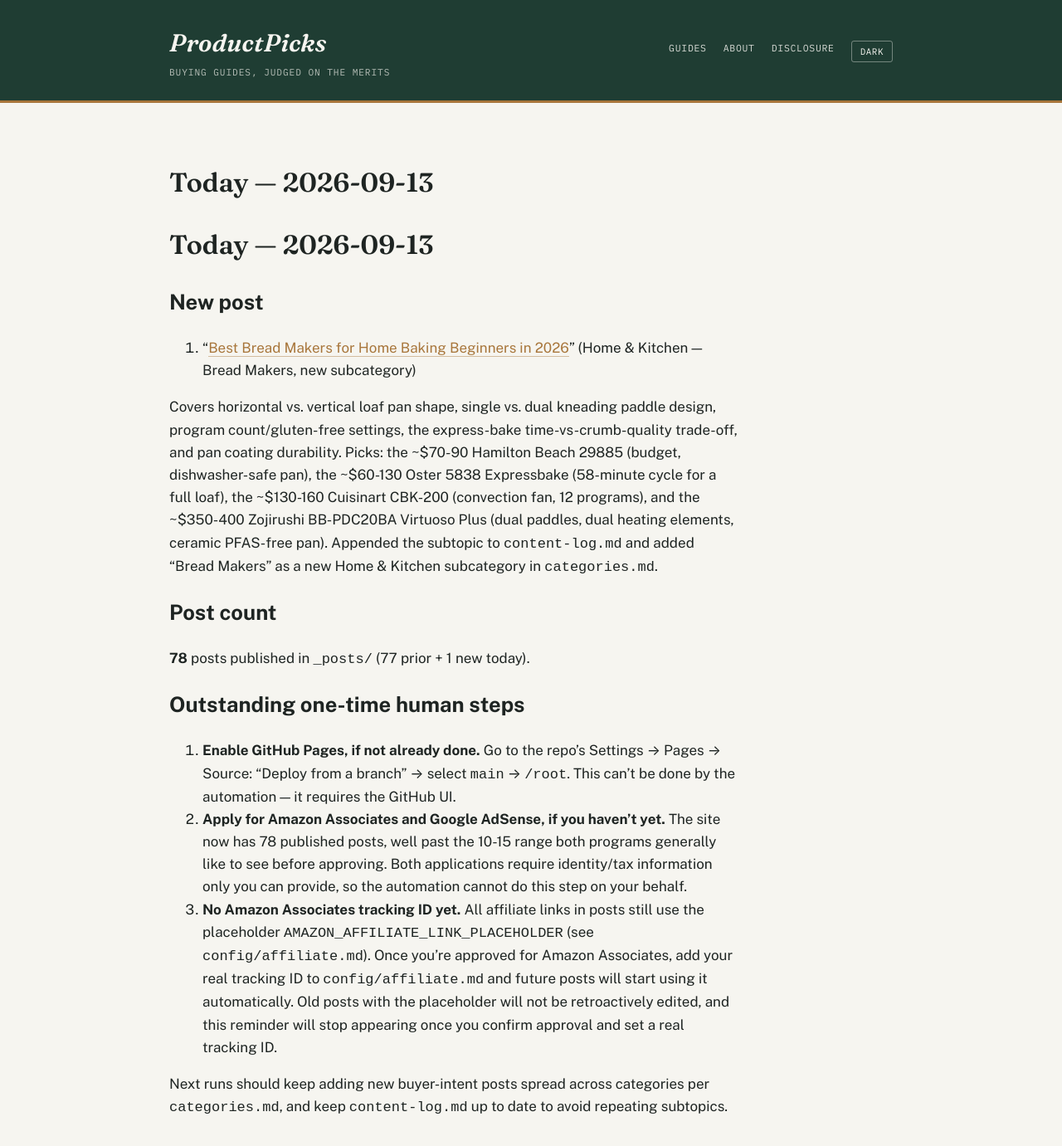
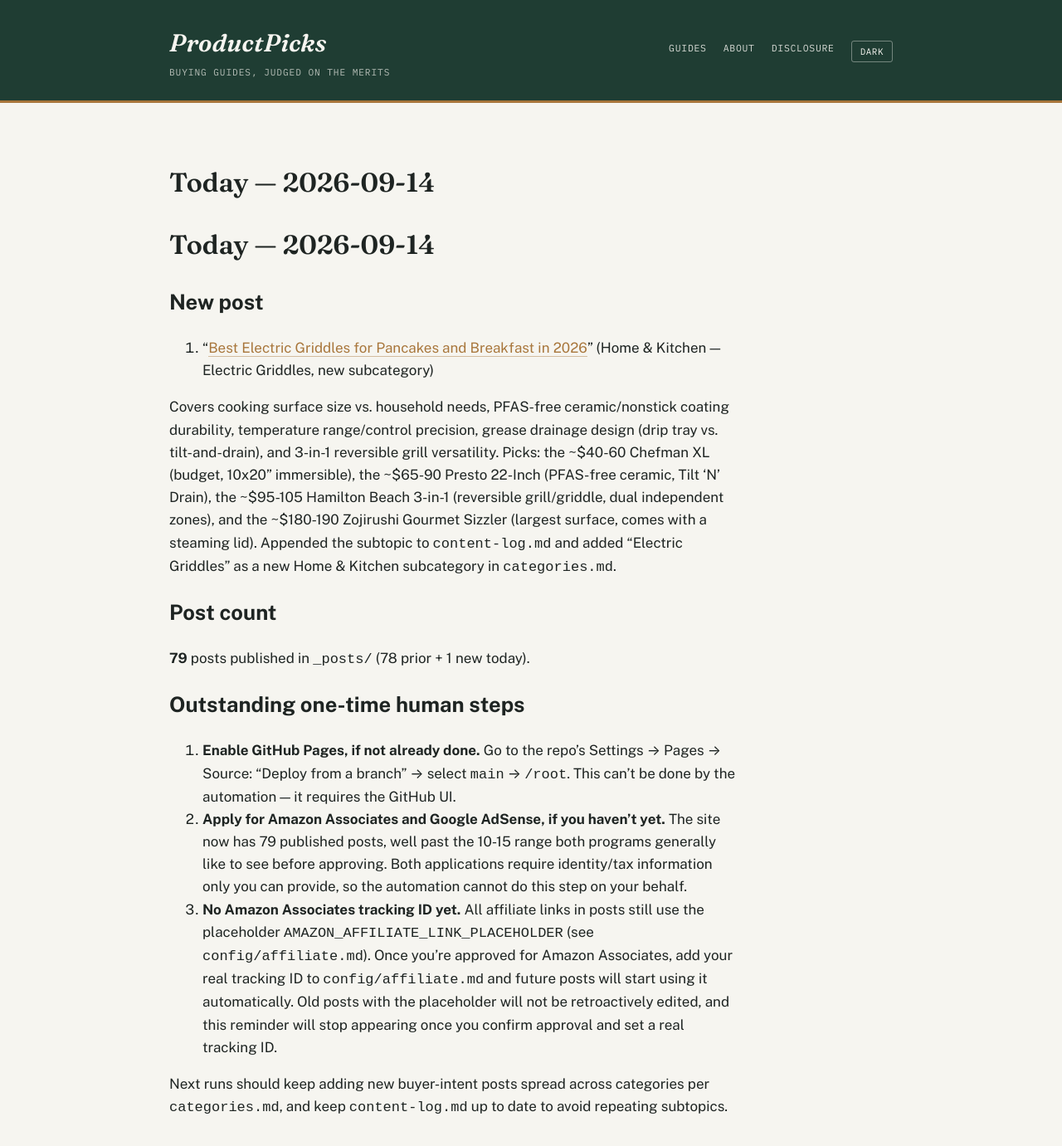
Before and after one commit to ajith198/ProductPicks, a Jekyll site: the page built from today.md, in a window 1280 px wide and 1400 px high. Shown: the top 1381 px of the window at 83% size. Built offline with Jekyll 4.4.1, drawn with Linux system fonts in a browser that asks for light colours; our own code applies the rules of GitHub Pages for plain Markdown files.

Commit message:
daily: 2026-09-14 new post + log update
New post: Best Electric Griddles for Pancakes and Breakfast in 2026 (Home & Kitchen — new Electric Griddles subcategory). Updated content-log.md, categories.md, today.md, TODAY.md.

Co-Authored-By: Claude Sonnet 5 <noreply@anthropic.com>
Claude-Session: https://claude.ai/code/session_01RHKkdWARVjta6ymQHg1xob

```diff
--- a/categories.md
+++ b/categories.md
@@ -1,6 +1,6 @@
 # Categories & expansion strategy
 
-**Status: multi-category, as of 2026-07-12. Updated 2026-09-13.** ProductPicks started as a pickleball-only site (see `niche.md` for that original research). This file governs the site now that it has expanded into multiple product verticals, and is the doc future automated/daily runs should consult when choosing what to write next.
+**Status: multi-category, as of 2026-07-12. Updated 2026-09-14.** ProductPicks started as a pickleball-only site (see `niche.md` for that original research). This file governs the site now that it has expanded into multiple product verticals, and is the doc future automated/daily runs should consult when choosing what to write next.
 
 ## Front matter taxonomy
 
@@ -20,7 +20,7 @@ These two fields drive the Category / Type / Year filters in the search bar on t
 | Category | Subcategories covered so far |
 |---|---|
 | Sports | Pickleball, Soccer, Tennis, Cycling, Running, Yoga, Golf, Basketball, Badminton, Swimming, Baseball, Fitness, Volleyball, Climbing, Table Tennis, Boxing, Football |
-| Home & Kitchen | Coffee Makers, Electric Kettles, Blenders, Air Fryers, Toaster Ovens, Rice Cookers, Stand Mixers, Robot Vacuums, Espresso Machines, Pressure Cookers, Food Processors, Knife Sets, Cast Iron Skillets, Dutch Ovens, Coffee Grinders, Water Filter Pitchers, Cordless Stick Vacuums, Vacuum Sealers, Slow Cookers, Meat Thermometers, Indoor Grills, French Press, Sous Vide Machines, Immersion Blenders, Waffle Makers, Bread Makers |
+| Home & Kitchen | Coffee Makers, Electric Kettles, Blenders, Air Fryers, Toaster Ovens, Rice Cookers, Stand Mixers, Robot Vacuums, Espresso Machines, Pressure Cookers, Food Processors, Knife Sets, Cast Iron Skillets, Dutch Ovens, Coffee Grinders, Water Filter Pitchers, Cordless Stick Vacuums, Vacuum Sealers, Slow Cookers, Meat Thermometers, Indoor Grills, French Press, Sous Vide Machines, Immersion Blenders, Waffle Makers, Bread Makers, Electric Griddles |
 | Outdoor & Recreation | Camping Tents, Sleeping Bags, Headlamps, Hiking Boots, Camp Stoves, Water Filters, Trekking Poles, Coolers, Backpacking Backpacks, Camp Chairs, Camping Lanterns, Fishing, Rain Jackets, Binoculars, Paddleboards, Kayaks, Life Jackets (PFDs), Hydration Packs, Sleeping Pads, Hammocks, Daypacks, Water Bottles, Multi-Tools |
 
 New subcategories can be added freely within an existing category. New top-level categories should only be added when there's a genuine cluster of buyer-intent content planned for it (not a one-off post) — keep the category list short enough that the dropdown filter stays useful.
--- a/today.md
+++ b/today.md
@@ -1,19 +1,19 @@
-# Today — 2026-09-13
+# Today — 2026-09-14
 
 ## New post
 
-1. "[Best Bread Makers for Home Baking Beginners in 2026](/home-kitchen/buying-guides/best-bread-makers-for-home-baking-beginners/)" (Home & Kitchen — Bread Makers, new subcategory)
+1. "[Best Electric Griddles for Pancakes and Breakfast in 2026](/home-kitchen/buying-guides/best-electric-griddles-for-pancakes-and-breakfast/)" (Home & Kitchen — Electric Griddles, new subcategory)
 
-Covers horizontal vs. vertical loaf pan shape, single vs. dual kneading paddle design, program count/gluten-free settings, the express-bake time-vs-crumb-quality trade-off, and pan coating durability. Picks: the ~$70-90 Hamilton Beach 29885 (budget, dishwasher-safe pan), the ~$60-130 Oster 5838 Expressbake (58-minute cycle for a full loaf), the ~$130-160 Cuisinart CBK-200 (convection fan, 12 programs), and the ~$350-400 Zojirushi BB-PDC20BA Virtuoso Plus (dual paddles, dual heating elements, ceramic PFAS-free pan). Appended the subtopic to `content-log.md` and added "Bread Makers" as a new Home & Kitchen subcategory in `categories.md`.
+Covers cooking surface size vs. household needs, PFAS-free ceramic/nonstick coating durability, temperature range/control precision, grease drainage design (drip tray vs. tilt-and-drain), and 3-in-1 reversible grill versatility. Picks: the ~$40-60 Chefman XL (budget, 10x20" immersible), the ~$65-90 Presto 22-Inch (PFAS-free ceramic, Tilt 'N' Drain), the ~$95-105 Hamilton Beach 3-in-1 (reversible grill/griddle, dual independent zones), and the ~$180-190 Zojirushi Gourmet Sizzler (largest surface, comes with a steaming lid). Appended the subtopic to `content-log.md` and added "Electric Griddles" as a new Home & Kitchen subcategory in `categories.md`.
 
 ## Post count
 
-**78** posts published in `_posts/` (77 prior + 1 new today).
+**79** posts published in `_posts/` (78 prior + 1 new today).
 
 ## Outstanding one-time human steps
 
 1. **Enable GitHub Pages, if not already done.** Go to the repo's Settings → Pages → Source: "Deploy from a branch" → select `main` → `/root`. This can't be done by the automation — it requires the GitHub UI.
-2. **Apply for Amazon Associates and Google AdSense, if you haven't yet.** The site now has 78 published posts, well past the 10-15 range both programs generally like to see before approving. Both applications require identity/tax information only you can provide, so the automation cannot do this step on your behalf.
+2. **Apply for Amazon Associates and Google AdSense, if you haven't yet.** The site now has 79 published posts, well past the 10-15 range both programs generally like to see before approving. Both applications require identity/tax information only you can provide, so the automation cannot do this step on your behalf.
 3. **No Amazon Associates tracking ID yet.** All affiliate links in posts still use the placeholder `AMAZON_AFFILIATE_LINK_PLACEHOLDER` (see `config/affiliate.md`). Once you're approved for Amazon Associates, add your real tracking ID to `config/affiliate.md` and future posts will start using it automatically. Old posts with the placeholder will not be retroactively edited, and this reminder will stop appearing once you confirm approval and set a real tracking ID.
 
 Next runs should keep adding new buyer-intent posts spread across categories per `categories.md`, and keep `content-log.md` up to date to avoid repeating subtopics.
```
Also changed, not shown: TODAY.md (+1 -1 lines), _posts/2026-09-14-best-electric-griddles-for-pancakes-and-breakfast.md (added, +53 -0 lines), content-log.md (+1 -0 lines).
